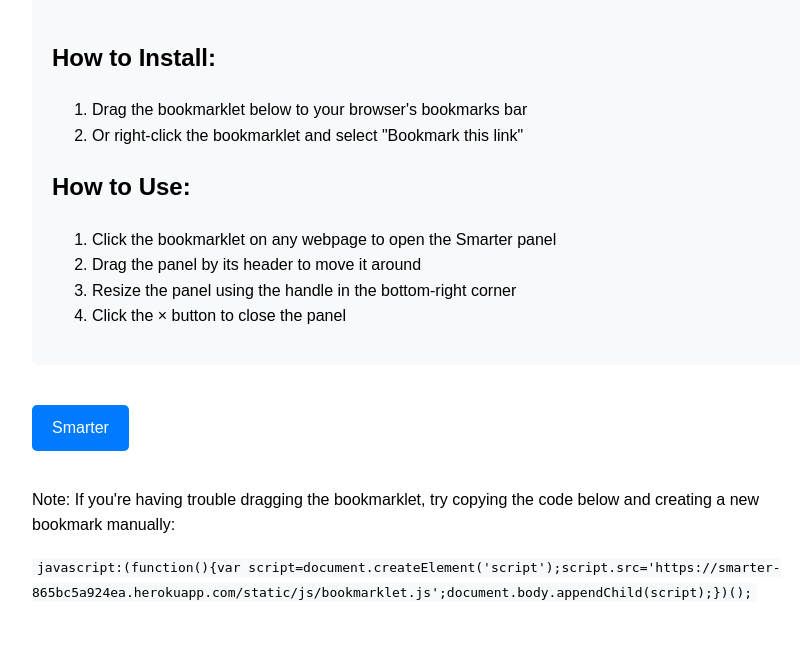
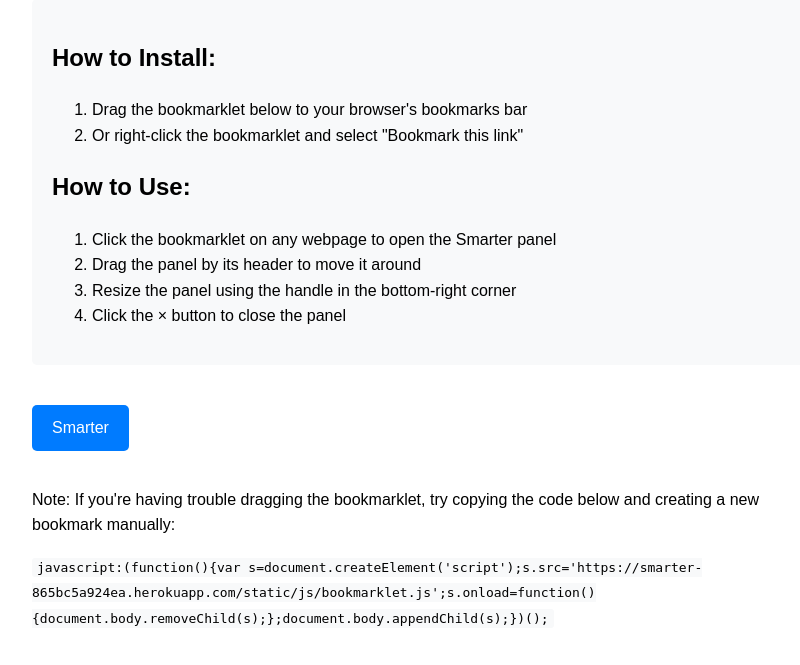
Before and after one commit to brentonotis/smarter, a Flask app: page /bookmarklet in a window 1280 px wide. Shown: the part 115-780 px from the top of the page, without its empty margins (208-1008 px from the left). Run offline with Flask 3, Linux system fonts and the light colour scheme; some libraries are stand-ins or nearby versions.

Commit message:
Update bookmarklet code to fix injection issues

```diff
--- a/static/js/bookmarklet.js
+++ b/static/js/bookmarklet.js
@@ -30,6 +30,7 @@
             display: flex;
             justify-content: space-between;
             align-items: center;
+            cursor: move;
         }
         #smarter-panel-title {
             font-weight: bold;
--- a/templates/bookmarklet.html
+++ b/templates/bookmarklet.html
@@ -52,8 +52,8 @@
             <li>Click the × button to close the panel</li>
         </ol>
     </div>
-    <a class="bookmarklet" href="javascript:(function(){var script=document.createElement('script');script.src='https://smarter-865bc5a924ea.herokuapp.com/static/js/bookmarklet.js';document.body.appendChild(script);})();">Smarter</a>
+    <a class="bookmarklet" href="javascript:(function(){var s=document.createElement('script');s.src='https://smarter-865bc5a924ea.herokuapp.com/static/js/bookmarklet.js';s.onload=function(){document.body.removeChild(s);};document.body.appendChild(s);})();">Smarter</a>
     <p>Note: If you're having trouble dragging the bookmarklet, try copying the code below and creating a new bookmark manually:</p>
-    <code>javascript:(function(){var script=document.createElement('script');script.src='https://smarter-865bc5a924ea.herokuapp.com/static/js/bookmarklet.js';document.body.appendChild(script);})();</code>
+    <code>javascript:(function(){var s=document.createElement('script');s.src='https://smarter-865bc5a924ea.herokuapp.com/static/js/bookmarklet.js';s.onload=function(){document.body.removeChild(s);};document.body.appendChild(s);})();</code>
 </body>
 </html>
```
